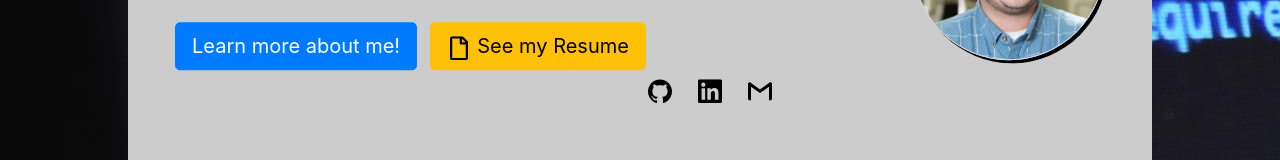
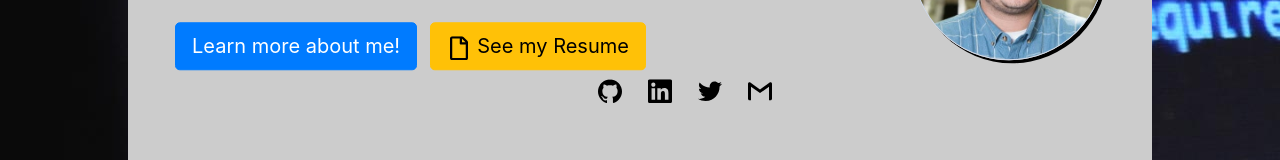
Before and after one commit to jaortiz117/jaortiz117.github.io, an Angular app: page / in a window 1280 px wide. Shown: the part 424-584 px from the top of the page. Built offline with nearby package versions, Linux system fonts and the light colour scheme.

Commit message:
added twitter link

```diff
--- a/src/app/landing/landing.component.html
+++ b/src/app/landing/landing.component.html
@@ -11,7 +11,8 @@
         <div class="float-right">
           <a class="btn" role="button" href="https://github.com/jaortiz117"> <img class="icon-link" src="..\..\assets\icons\github.svg" /></a>
           <a class="btn" role="button" href="https://www.linkedin.com/in/javier-ortiz-614337172/"><img class="icon-link" src="..\..\assets\icons\linkedin.svg" /></a>
-          <a class="btn" role="button" href="mailto:javier.ortiz13@upr.edu"> <img class="icon-link" src="..\..\assets\icons\gmail.svg" /></a>
+          <a class="btn" role="button" href="https://twitter.com/OGJaviJavs"><img class="icon-link" src="..\..\assets\icons\twitter.svg" /></a>
+          <a class="btn" role="button" href="mailto:jaortiz117@gmail.com"> <img class="icon-link" src="..\..\assets\icons\gmail.svg" /></a>
         </div>
       </div>
       <div class="col-4">
```
Also changed, not shown: src/assets/icons/twitter.svg (added).
